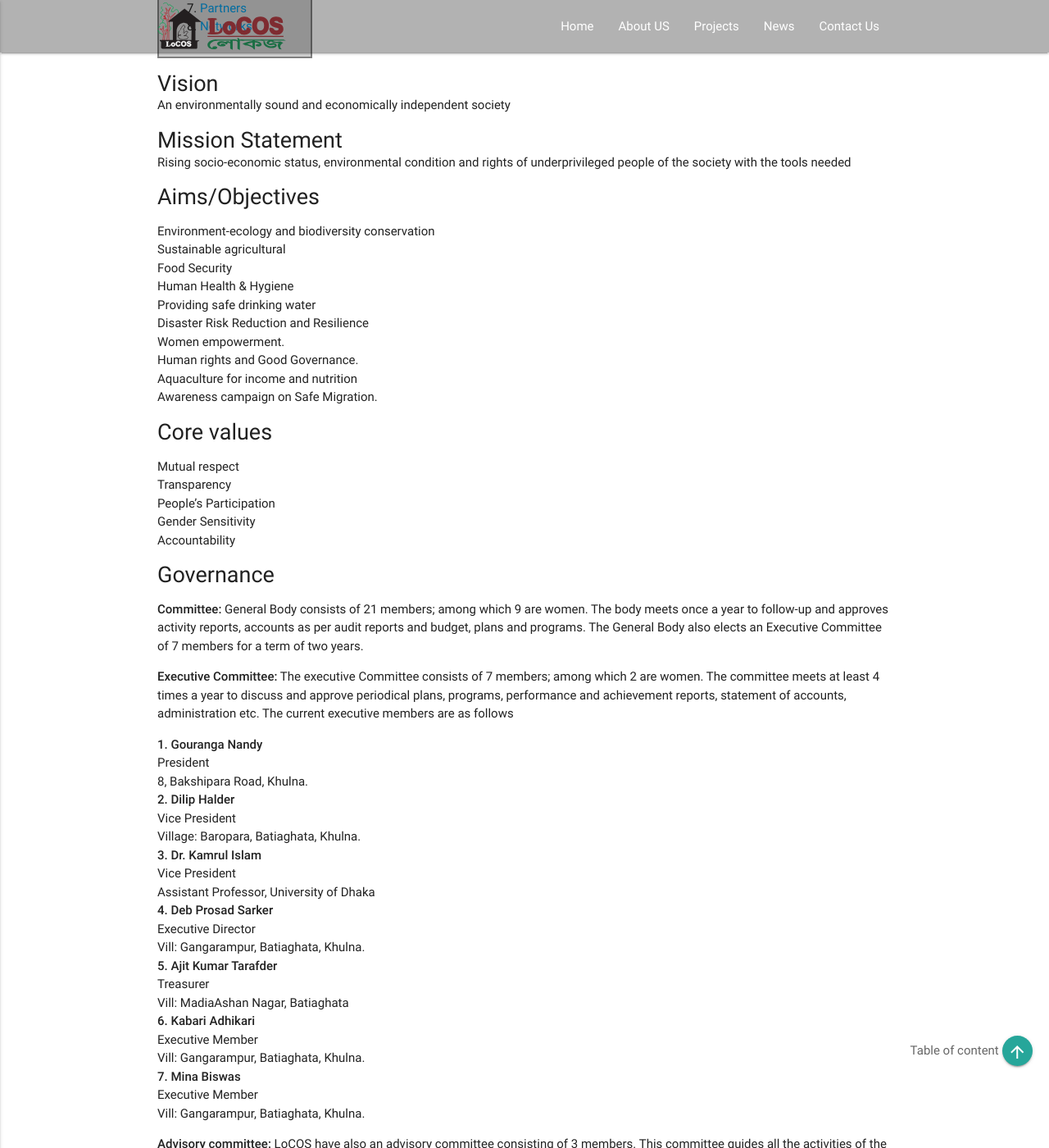
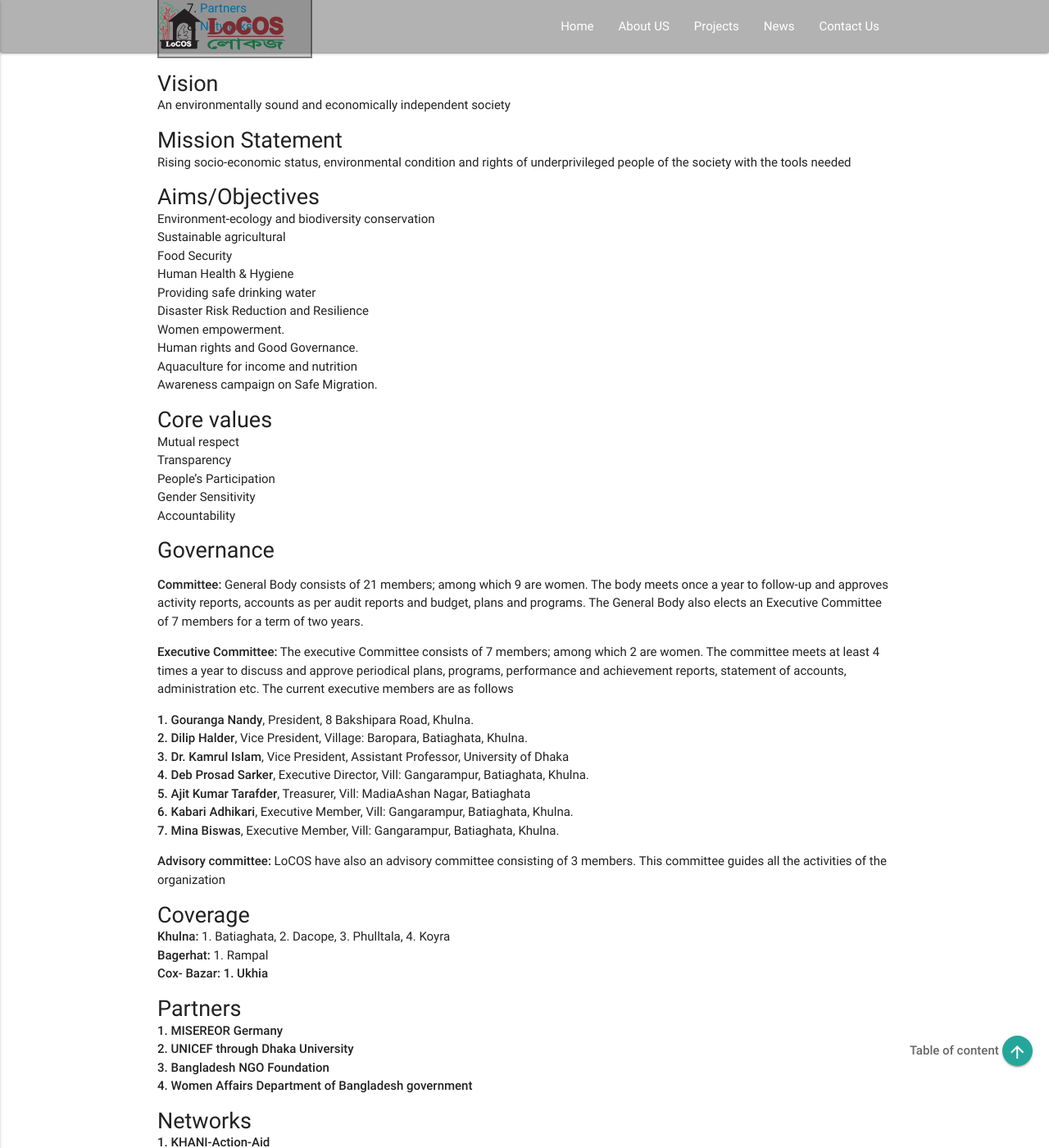
Before and after one commit to locosbd/locosbd.github.io, a Jekyll site: the page built from about-us.html, in a window 1280 px wide and 1400 px high, scrolled down 498 px. Shown: the whole window at 82% size. Built offline with Jekyll 4.4.1, drawn with Linux system fonts in a browser that asks for light colours; some of the changed lines change nothing that is shown; some of the changed text lies outside the part shown.

```diff
--- a/_sass/main.scss
+++ b/_sass/main.scss
@@ -184,3 +184,7 @@
 img{
     max-width:100% !important;
 }
+
+ul{
+    margin-top: 0 !important;
+}
--- a/about-us.html
+++ b/about-us.html
@@ -114,55 +114,29 @@
 <p><strong> Executive Committee:</strong> The executive Committee consists of 7 members; among which 2 are women. The committee meets at least 4 times a year to discuss and approve periodical plans, programs, performance and achievement reports, statement of accounts, administration etc. The current executive members are as follows
 </p>
 <p>
-<strong> 1. Gouranga Nandy</strong><br>
-President<br>
-8, Bakshipara Road, Khulna.<br>
+<strong> 1. Gouranga Nandy</strong>, President, 8 Bakshipara Road, Khulna.<br>
 
-<strong>2. Dilip Halder</strong><br>
-Vice President<br>
-Village: Baropara, Batiaghata, Khulna.<br>
+<strong>2. Dilip Halder</strong>, Vice President, Village: Baropara, Batiaghata, Khulna.<br>
 
-<strong>3. Dr. Kamrul Islam</strong><br>
-Vice President<br>
-Assistant Professor, University of Dhaka<br>
+<strong>3. Dr. Kamrul Islam</strong>, Vice President, Assistant Professor, University of Dhaka<br>
 
-<strong>4. Deb Prosad Sarker</strong><br>
-Executive Director<br>
-Vill: Gangarampur, Batiaghata, Khulna.<br>
+<strong>4. Deb Prosad Sarker</strong>, Executive Director, Vill: Gangarampur, Batiaghata, Khulna.<br>
 
-<strong>5. Ajit Kumar Tarafder</strong><br>
-Treasurer<br>
-Vill: MadiaAshan Nagar, Batiaghata<br>
+<strong>5. Ajit Kumar Tarafder</strong>, Treasurer, Vill: MadiaAshan Nagar, Batiaghata<br>
 
-<strong>6. Kabari Adhikari</strong><br>
-Executive Member<br>
-Vill: Gangarampur, Batiaghata, Khulna.<br>
+<strong>6. Kabari Adhikari</strong>, Executive Member, Vill: Gangarampur, Batiaghata, Khulna.<br>
 
-<strong>7. Mina Biswas</strong><br>
-Executive Member<br>
-Vill: Gangarampur, Batiaghata, Khulna.<br>
+<strong>7. Mina Biswas</strong>, Executive Member, Vill: Gangarampur, Batiaghata, Khulna.<br>
 </p>
 <p><strong>Advisory committee:</strong> LoCOS have also an advisory committee consisting of 3 members. This committee guides all the activities of the organization
 </p>
 <h4 class="scrollspy" id="coverage">Coverage</h4>
 
-<strong>Khulna:</strong>
+<strong>Khulna:</strong> 1. Batiaghata, 2. Dacope, 3. Phulltala, 4. Koyra<br>
 
-1. Batiaghata<br>
+<strong>Bagerhat:</strong> 1. Rampal<br>
 
-2. Dacope<br>
-
-3. Phulltala<br>
-
-4. Koyra<br>
-
-<strong>Bagerhat:</strong><br>
-
-1. Rampal<br>
-
-<strong>Cox- Bazar:</strong><br>
-
-1. Ukhia<br>
+<strong>Cox- Bazar: 1. Ukhia<br>
 
 <h4 class="scrollspy" id="partners">Partners</h4>
 
```
